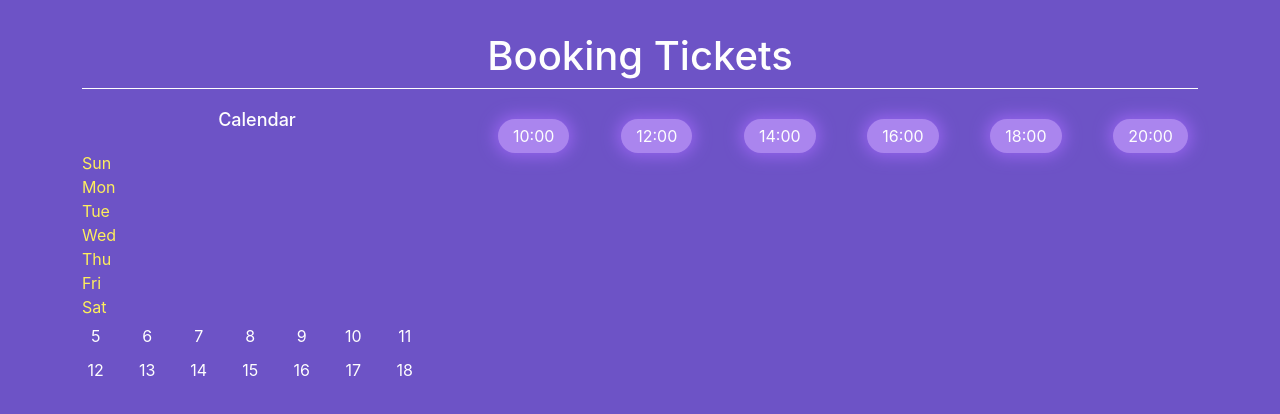
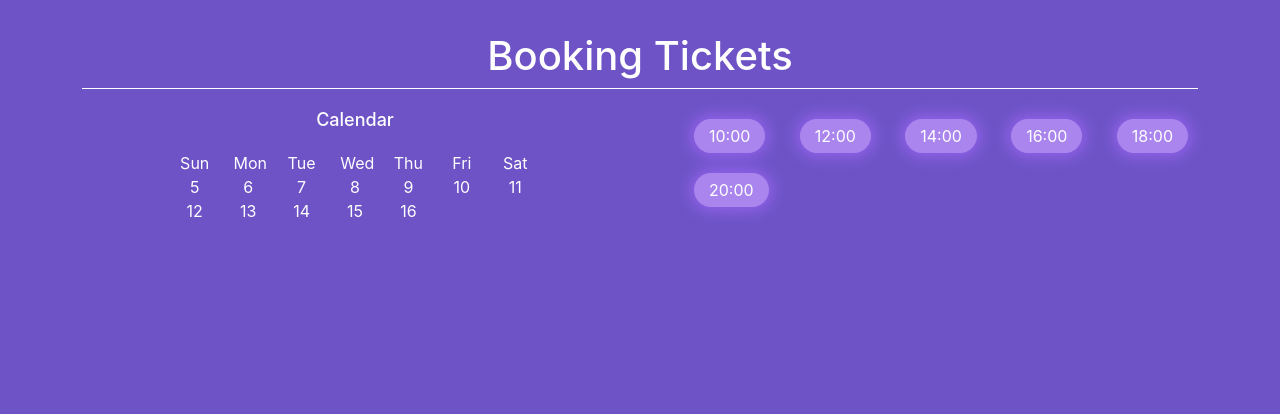
Before and after one commit to yaborodinov/Cinema-tickets, a React (Create React App) app: page / in a window 1280 px wide. Shown: the top 414 px of the page. Built offline with nearby package versions, Linux system fonts and the light colour scheme.

Commit message:
add grid to Calendar

```diff
--- a/src/App.jsx
+++ b/src/App.jsx
@@ -1,20 +1,10 @@
 import React from 'react';
 import {Row,Col,Container} from 'react-bootstrap';
-import styled,{css} from 'styled-components';
 
-import { Time, Title, Flex, FlexUl, Calendar } from './components';
+import { Time, Title, Flex, FlexUl, Calendar, } from './components';
 import  {AppWrapper}  from './styled/AppWrapper';
 
 
-
-const StyledCol = styled(Col)
-`
-  ${props => props.width350 && css`
-  max-width: 374px;
-  min-width: 374px;
-  color: #FEEF5C;
-  `}
-`
 
 
 
@@ -23,13 +13,14 @@ function App() {
   return (
     < AppWrapper >
       <Container >
-      < Flex underline justify = 'center' >
-        <Title > Booking Tickets </Title>
-      </Flex>
+        <Flex underline justify = 'center' >
+          <Title > Booking Tickets </Title>
+        </Flex>
+
         <Row>
-          <StyledCol width350='true'>
+          <Col>
             <Calendar/>
-          </StyledCol>
+          </Col>
           <Col>
             <FlexUl justify='space-between' margin='20px 0' >
               {
@@ -38,9 +29,8 @@ function App() {
             </FlexUl>
           </Col>
         </Row>
-      <Flex direction='column'>
-      </Flex>
-    </Container >
+
+      </Container >
     </AppWrapper>
   );
 }
--- a/src/components/Calendar.jsx
+++ b/src/components/Calendar.jsx
@@ -1,24 +1,33 @@
 import React from 'react';
 import {Row} from "react-bootstrap"
 
-import {StyledCalendarTitle, StyledCol} from "../styled/components/Calendar"
+import {
+  StyledCalendarTitle,
+  StyledCol,
+  CalendarWrapper,
+} from "../styled/components/Calendar";
 
 
 
 
 function Calendar(props) {
   const weekDays = ["Sun", "Mon", "Tue", "Wed", "Thu", "Fri", "Sat"]
-  const dates = [5, 6, 7, 8, 9, 10, 11, 12, 13, 14, 15, 16, 17, 18];
+  const dates = [5, 6, 7, 8, 9, 10, 11, 12, 13,14,15,16];
   return (
-    <>
+    <CalendarWrapper>
       <StyledCalendarTitle {...props}>Calendar</StyledCalendarTitle>
-      <Row>
-        {weekDays.map((el, index) => <StyledCol fixedWidth key={`${el}_${index}`}>{el}</StyledCol>)}
+
+      <Row xs={7}>
+        {weekDays.map((el, index) => (
+          <StyledCol  key={`${el}_${index}`}>{el}</StyledCol>
+        ))}
       </Row>
-      <Row>
-        {dates.map((el, ind) => <StyledCol fixWidth key={`${el}_${ind}`}>{el}</StyledCol>)}
+      <Row xs={6}>
+        {dates.map((el, ind) => (
+          <StyledCol key={`${el}_${ind}`}>{el}</StyledCol>
+        ))}
       </Row>
-    </>
+    </CalendarWrapper>
   );
 }
 
--- a/src/styled/Global.js
+++ b/src/styled/Global.js
@@ -14,6 +14,9 @@ export const Global = createGlobalStyle `
   -webkit-font-smoothing: antialiased;
   -moz-osx-font-smoothing: grayscale;
 };
+ul,ol,li{
+  list-style: none;
+}
 `
 
 
@@ -23,5 +26,6 @@ export const theme = {
     secondary: "#3E3F43",
     violet: "#6d53c6",
     yellow: "#feef5c",
+    backgroundViolet: "#aa85ee",
   }
 }
--- a/src/styled/components/Calendar.js
+++ b/src/styled/components/Calendar.js
@@ -1,25 +1,26 @@
-import styled,{css} from 'styled-components';
+import styled from 'styled-components';
+import {Col} from "react-bootstrap"
 
-export const StyledCalendarTitle = styled('h3')
-`
+export const StyledCalendarTitle = styled('h3')`
   color: ${props=>props.color || props.theme.colors.primary};
   margin: 20px 0;
   text-align: center;
   font-size: 18px;
 `
-export const StyledCol = styled('div')
-`
-  ${(props) =>
-    props.fixWidth &&
-    css`
-      max-width: 51.5px;
-      min-width: 51.5px;
-      margin: 5px 0;
-      text-align: center;
-      color: ${props=>props.color || props.theme.colors.primary};
-      &:hover {
-        cursor: pointer;
-        color: #feef5c;
-      }
-    `}
+
+
+
+export const StyledCol = styled(Col)`
+text-align:center;
+width: 14.285714%;
+flex:0 0 auto;
+color: ${props => props.color || props.theme.colors.primary};
+
+
 `;
+
+export const CalendarWrapper = styled("div")`
+  width:350px;
+  margin-left: auto;
+  margin-right: auto;
+`;
```
